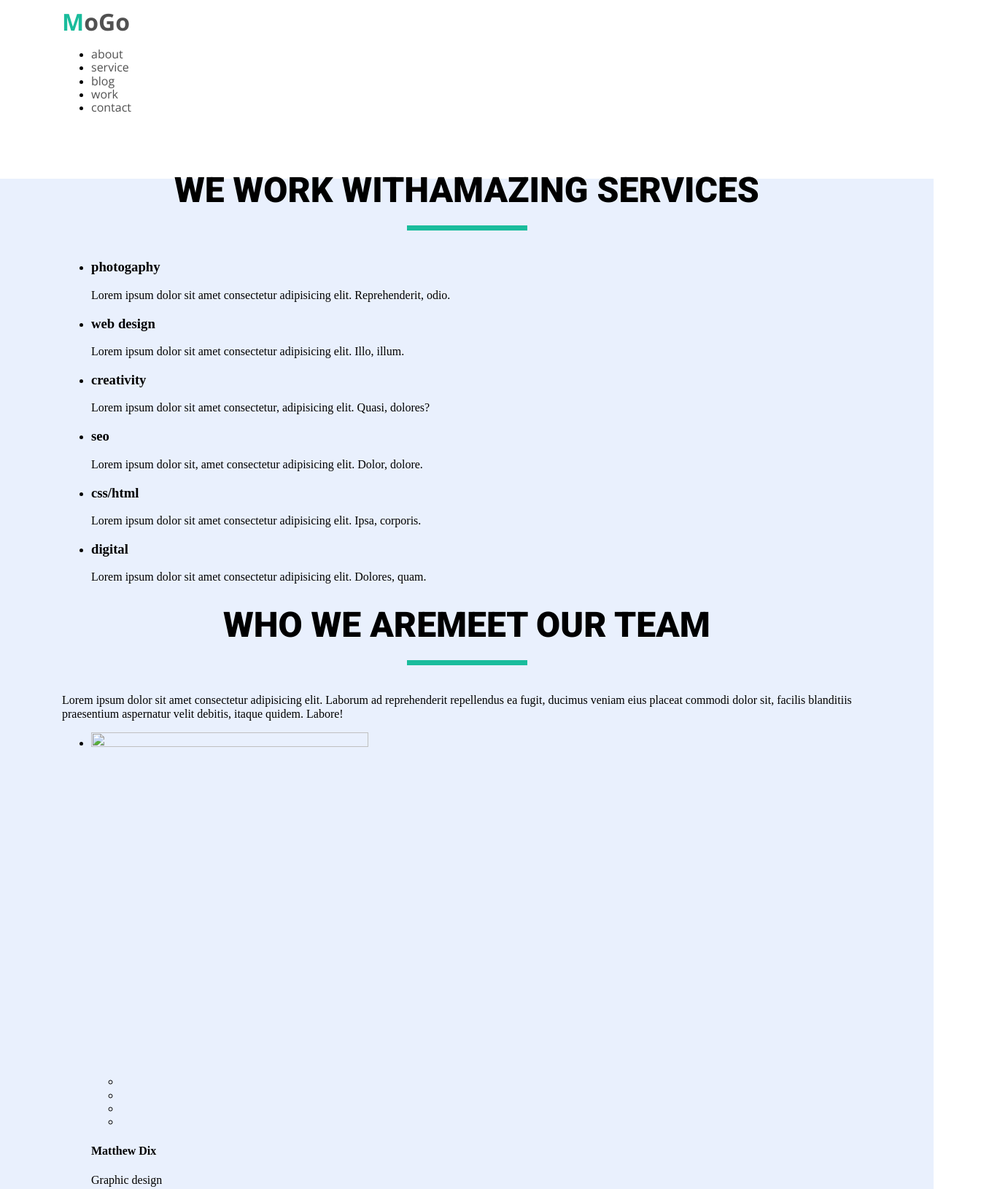
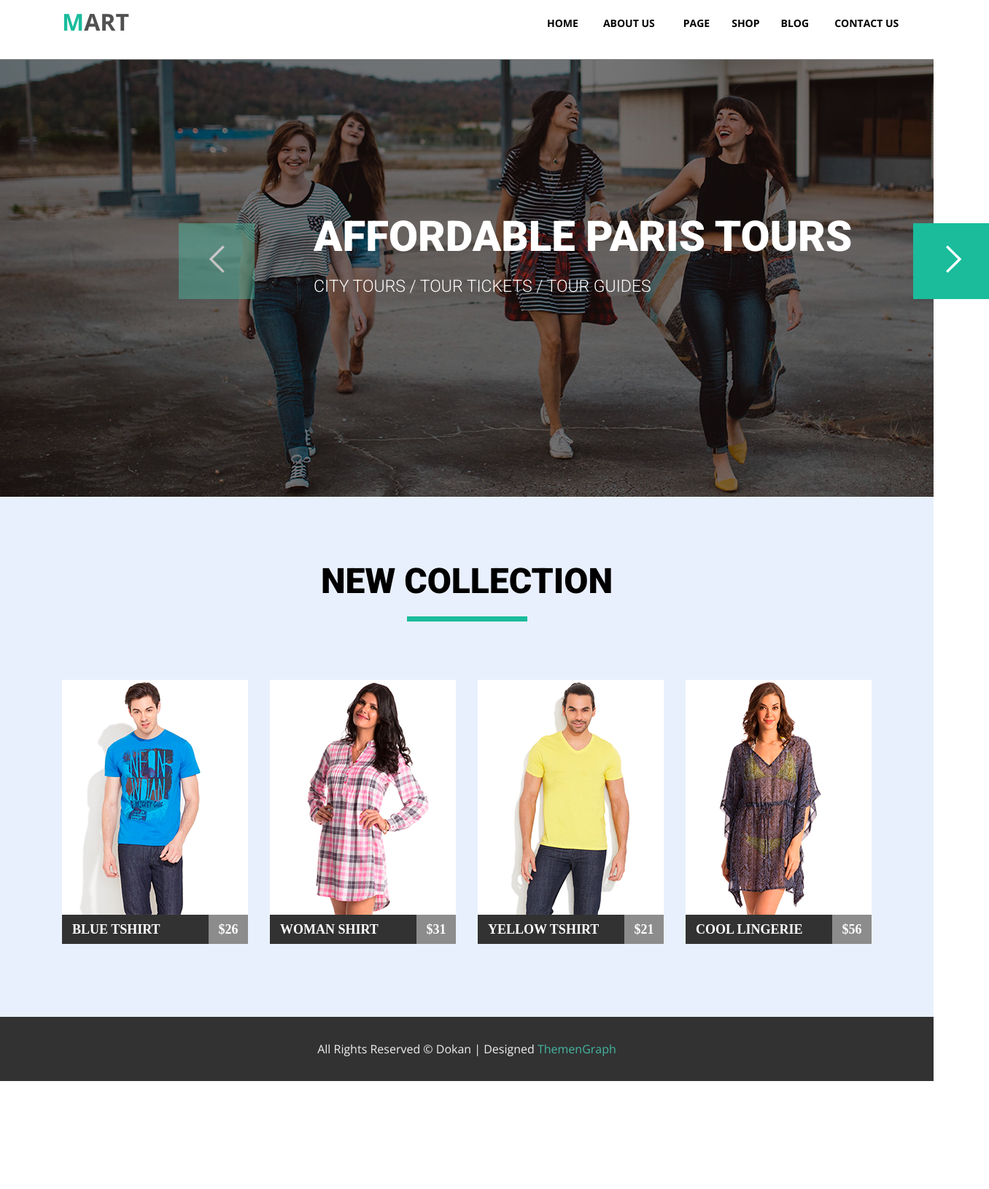
Before and after one commit to Ashenone88/homework-05, a plain HTML site: page index.html in a window 1280 px wide. Shown: the part 20-1650 px from the top of the page at 73% size, 1356 px wide, since content can reach past the window. After the commit the page ends 1502 px from the top, so only its background shows below. Drawn offline with nearby package versions, Linux system fonts and the light colour scheme.

Commit message:
Update index.html

```diff
--- a/index.html
+++ b/index.html
@@ -5,139 +5,104 @@
     <meta name="viewport" content="width=device-width, initial-scale=1.0">
     <meta http-equiv="X-UA-Compatible" content="ie=edge">
     <link rel="stylesheet" href="css/normalize.css">
-  <link href="https://fonts.googleapis.com/css?family=Kaushan+Script|Montserrat:400,700|Roboto:300i,400&display=swap" rel="stylesheet">
     <link rel="stylesheet" href="css/style.css">
-  <title>Module-06</title>
+    <title>Module 05</title>
 </head>
 <body>
+  <div class="wrapper">
 <header class="container">
   <nav class="main-nav">
     <a href="#" class="logo">
-        <h1>MoGo</h1>
+    <h1>MART</h1>
     </a>
-      <ul>
-        <li class="menu-items"><a href="#">about</a></li>
-        <li class="menu-items"><a href="#">service</a></li>
-        <li class="menu-items"><a href="#">blog</a></li>
-        <li class="menu-items"><a href="#">work</a></li>
-        <li class="menu-items"><a href="#">contact</a></li>
+    <ul class="menu clearfix">
+        <li><a href="#">home</a></li>
+        <li><a href="#">about us</a></li>
+        <li><a href="#">page</a></li>
+        <li><a href="#">shop</a></li>
+        <li><a href="#">blog</a></li>
+        <li><a href="#">contact us</a></li>
     </ul>
   </nav>
 </header>
-  <main>
-    <section class="service">
+<div class="slider">
   <div class="container">
-        <h2 class="service-title"><span class="service-subtitle">We work with</span>amazing services</h2>
-        <ul class="service-list">
-          <li class="service-list-item service-icon-1">
-              <div class="service-list-item-text">
-              <div class="alarm"></div>
-              <h3>photogaphy</h3>
-              <p>Lorem ipsum dolor sit amet consectetur adipisicing elit. Reprehenderit, odio.</p>
-            </div>
-          </li>
-          <li class="service-list-item service-icon-2">
-              <div class="service-list-item-text">
-              <div class="line"></div>
-              <h3>web design</h3>
-              <p>Lorem ipsum dolor sit amet consectetur adipisicing elit. Illo, illum.</p>
-            </div>
-          </li>
-          <li class="service-list-item service-icon-3">
-            <div class="service-list-item-text">
-              <div class="computer"></div>
-              <h3>creativity</h3>
-              <p>Lorem ipsum dolor sit amet consectetur, adipisicing elit. Quasi, dolores?</p>
-            </div>
-          </li>
-          <li class="service-list-item service-icon-4">
-            <div class="service-list-item-text">
-              <div class="book"></div>
-              <h3>seo</h3>
-              <p>Lorem ipsum dolor sit, amet consectetur adipisicing elit. Dolor, dolore.</p>
-            </div>
-          </li>
-          <li class="service-list-item service-icon-5">
-            <div class="service-list-item-text">
-                <div class="home"></div>
-              <h3>css/html</h3>
-              <p>Lorem ipsum dolor sit amet consectetur adipisicing elit. Ipsa, corporis.</p>
-            </div>
-          </li>
-          <li class="service-list-item service-icon-6">
-            <div class="service-list-item-text">
-              <div class="image"></div>
-              <h3>digital</h3>
-              <p>Lorem ipsum dolor sit amet consectetur adipisicing elit. Dolores, quam.</p>
-            </div>
+    <button class="slider-b slider-b-pre"></button>
+    <button class="slider-b slider-b-next"></button>
+    <ul class="headline">
+    <li>
+    <h3 class="up">AFFORDABLE PARIS TOURS</h3>
+    <p class="down">CITY TOURS / TOUR TICKETS / TOUR GUIDES</p>
   </li>
   </ul>
   </div>
-    </section>
-    <section class="team">
+  </div>
+<main>
+  <section class="collection">
     <div class="container">
-        <h2 class="team-title"><span class="team-subtitle">Who we are</span>meet our team</h2>
-        <p class="team-aftertitle">Lorem ipsum dolor sit amet consectetur adipisicing elit. Laborum ad reprehenderit repellendus ea fugit, ducimus veniam eius placeat commodi dolor sit, facilis blanditiis praesentium aspernatur velit debitis, itaque quidem. Labore!</p>
-        <ul class="team-list">
-          <li class="team-list-item">
-              <div class="team-list-block">
-                <img src="img/team/mathew.jpg" width="380" height="470" class="team-member">
-                <ul class="team-list-social">
-                  <li><a href="#" class="icon-facebook"></a></li>
-                  <li><a href="#" class="icon-twitter"></a></li>
-                  <li><a href="#" class="icon-pinterest"></a></li>
-                  <li><a href="#" class="icon-instagram"></a></li>
-                </ul>
+    <h2>new collection</h2>
+    <ul class="new-collection clearfix">
+      <li class="new-collection-item">
+        <div class="overlay">
+          <button class="overlay-b li1b1"></button>
+          <button class="overlay-b li1b2"></button>
+          <button class="overlay-b li1b3"></button>
+          <button class="overlay-b addto1"></button>
         </div>
-              <div class="team-text-group">
-                <h4>Matthew Dix</h4>
-                <p>Graphic design</p>
+        <a href="#">
+        <img src="img/item1.png" alt="">
+        <p>blue tshirt</p>
+        <span>$26</span>
+      </a>
+      </li>
+      <li class="new-collection-item">
+        <div class="overlay-two">
+          <button class="overlay-two-b li2b1"></button>
+          <button class="overlay-two-b li2b2"></button>
+          <button class="overlay-two-b li2b3"></button>
+          <button class="overlay-two-b addto-2"></button>
         </div>
+        <a href="#">
+          <img src="img/item2.png" alt="">
+          <p>woman shirt</p>
+          <span>$31</span>
+        </a>
       </li>
-          <li class="team-list-item">
-              <div class="team-list-block">
-                <img src="img/team/christopher.jpg" width="380" height="470" class="team-member">
-                <ul class="team-list-social">
-                  <li><a href="#" class="icon-facebook"></a></li>
-                  <li><a href="#" class="icon-twitter"></a></li>
-                  <li><a href="#" class="icon-pinterest"></a></li>
-                  <li><a href="#" class="icon-instagram"></a></li>
-                </ul>
+      <li class="new-collection-item">
+        <div class="overlay-three">
+          <button class="overlay-three-b li3b1"></button>
+          <button  class="overlay-three-b li3b2"></button>
+          <button  class="overlay-three-b li3b3"></button>
+          <button  class="overlay-three-b addto-3"></button>
         </div>
-              <div class="team-text-group">
-                <h4>Christopher Campbell</h4>
-                <p>Branding/UX design</p>
+        <a href="#">
+          <img src="img/item3.png" alt="">
+          <p>yellow tshirt</p>
+          <span>$21</span>
+        </a>
+      </li>
+      <li class="new-collection-item">
+        <div class="overlay-four">
+          <button class="overlay-four-b li4b1"></button>
+          <button class="overlay-four-b li4b2"></button>
+          <button class="overlay-four-b li4b3"></button>
+          <button class="overlay-four-b addto-4"></button>
         </div>
-          </li>
-          <li class="team-list-item">
-            <div class="team-list-block">
-              <img src="img/team/michael.jpg" width="380" height="470" class="team-member">
-              <ul class="team-list-social">
-                <li><a href="#" class="icon-facebook"></a></li>
-                <li><a href="#" class="icon-twitter"></a></li>
-                <li><a href="#" class="icon-pinterest"></a></li>
-                <li><a href="#" class="icon-instagram"></a></li>
-              </ul>
-            </div>
-            <div class="team-text-group">
-              <h4>Michael Fertig</h4>
-              <p>Developer</p>
-            </div>
+        <a href="#">
+          <img src="img/item4.png" alt="">
+          <p>cool lingerie</p>
+          <span>$56</span>
+        </a>
       </li>
     </ul>
   </div>
   </section>
 </main>
-  <footer class="container">
-    <div class="copyright">
-      <div class="copytext">
-        <p>© 2016 MoGo free PSD template by <a href="#">Laaqiq </a></p>
-      </div>
-      <div class="subscribe">
-        <input type="email" value="" placeholder="Your Email...">
-        <input type="submit" value="SUBSCRIBE">
-      </div>
+<footer>
+<div class="law-info">
+    All Rights Reserved © Dokan | Designed <a href="#" class="link">ThemenGraph</a>
 </div>
 </footer>
+</div>
 </body>
 </html>
```
Lines whose indentation alone changed are shown as unchanged.
